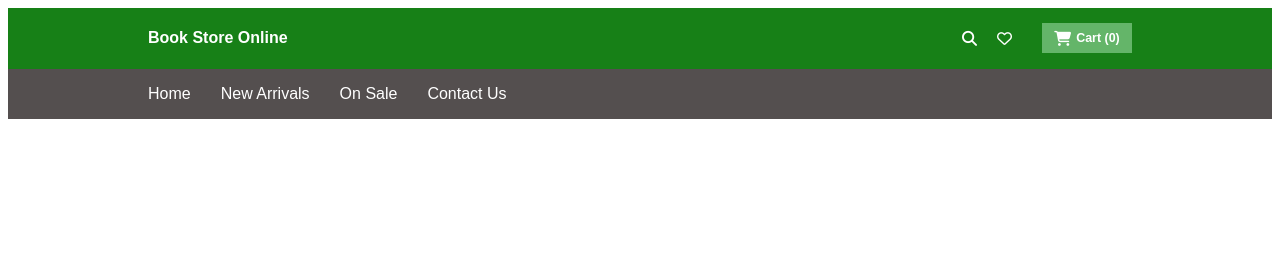
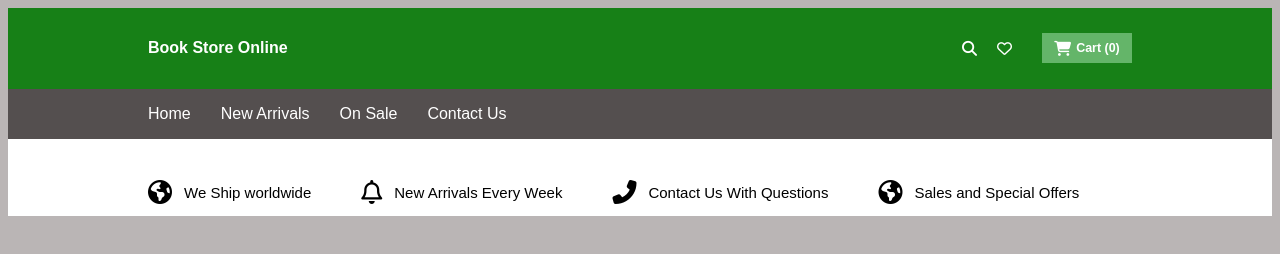
Before and after one commit to awrongcloud/bookstore_online, a plain HTML site: page index.html in a window 1280 px wide. Drawn offline with Linux system fonts and the light colour scheme.

Commit message:
Added icons to section

```diff
--- a/index.html
+++ b/index.html
@@ -45,7 +45,29 @@
         </ul>
     </nav>
 
+    <section class="icon-container">
 
+            <div class="icon">
+                <i class="fa-solid fa-earth-americas fa-xl"></i>
+                <p>We Ship worldwide</p>
+            </div>
+
+            <div class="icon">
+                <i class="fa-regular fa-bell fa-xl"></i>
+                <p>New Arrivals Every Week </p>
+            </div>
+
+            <div class="icon">
+                <i class="fa-solid fa-phone-flip fa-xl"></i>
+                <p>Contact Us With Questions </p>
+            </div>
+
+            <div class="icon">
+                <i class="fa-solid fa-earth-americas fa-xl"></i>
+                <p>Sales and Special Offers </p>
+            </div>
+
+    </section>
 
 
 
--- a/styles.css
+++ b/styles.css
@@ -1,3 +1,9 @@
+body{
+    display: flex;
+    flex-direction: column;
+    background-color: rgb(186, 181, 181);
+}
+
 .title-container {
     background-color: rgb(23, 128, 23);
     color: white;
@@ -6,7 +12,8 @@
     justify-content: space-between;
     padding-left: 140px;
     font-size: 16px;
-
+    padding-top: 10px;
+    padding-bottom: 10px;
 }
 
 .heart-icon {
@@ -32,13 +39,13 @@
     background-color: rgb(100, 181, 105);
 }
 
-.navbar{
+.navbar {
     background-color: rgb(84, 79, 79);
     color: white;
     display: flex;
 }
 
-.nav{
+.nav {
     padding-left: 140px;
     display: flex;
     gap: 30px;
@@ -48,8 +55,30 @@
     list-style-type: none;
 }
 
-.navbar a{
+.navbar a {
     color: white;
     text-decoration: none;
     font-family: sans-serif;
 }
+
+
+.icon-container {
+    display: flex;
+    justify-content:flex-start;
+    padding-left: 140px;
+    padding-top: 30px;
+    gap: 50px;
+    background-color: white;
+}
+
+
+.icon {
+    display: flex;
+    align-items: center;
+    gap: 12px;
+}
+
+.icon p{
+    font-size: 15px;
+    font-family: sans-serif;
+}
```
Lines whose indentation alone changed are shown as unchanged.
